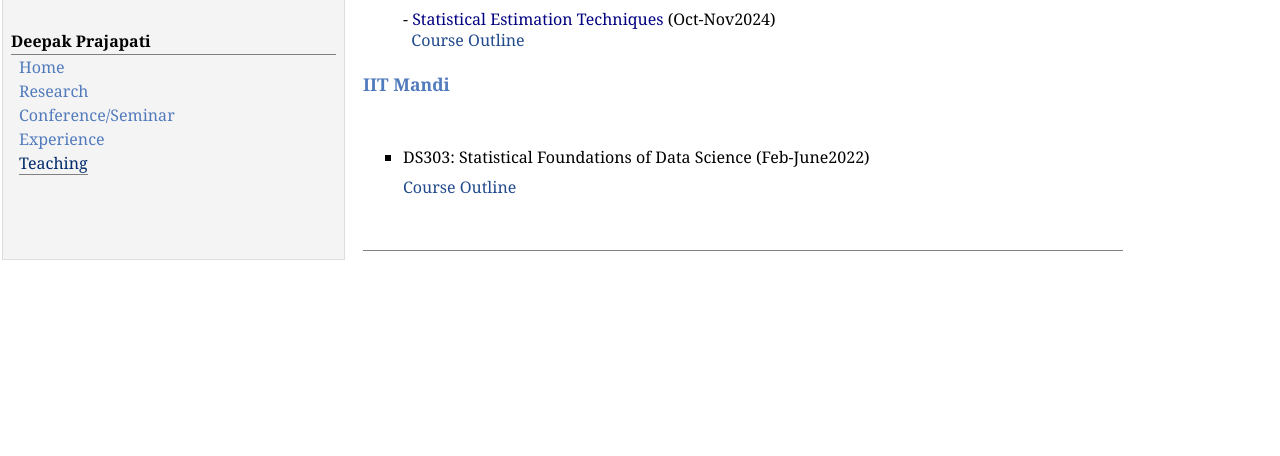
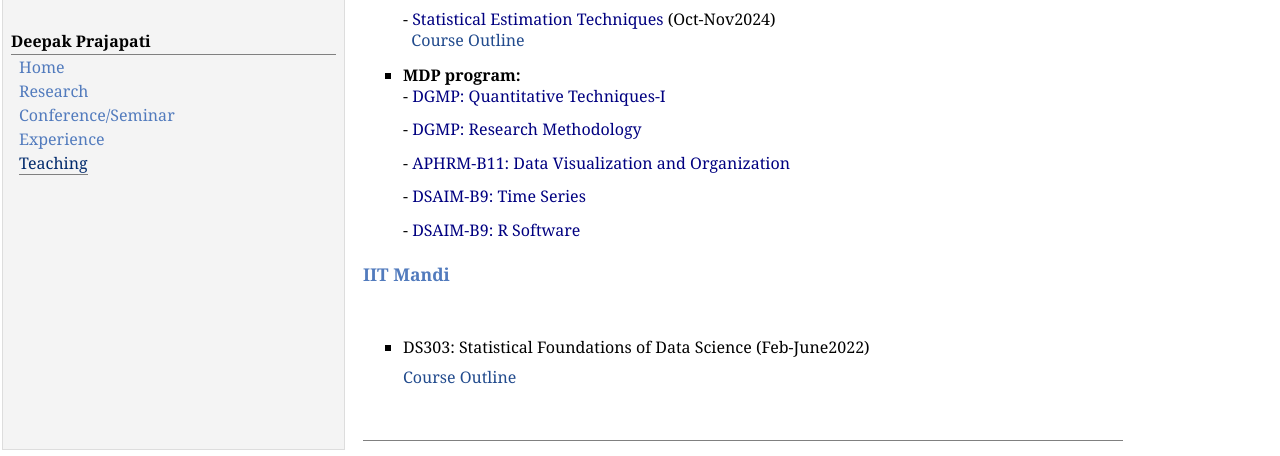
Before and after one commit to deepak-stats/dp, a plain HTML site: page Teaching.html in a window 1280 px wide. Shown: the part 344-800 px from the top of the page. Drawn offline with Linux system fonts and the light colour scheme.

Commit message:
Update Teaching.html

```diff
--- a/Teaching.html
+++ b/Teaching.html
@@ -35,6 +35,13 @@
 <p>- <font color = "navy">Statistical Estimation Techniques</font> (Oct-Nov2024)<br />
 <a href="SET.pdf" target="_blank">&nbsp;&nbsp;Course Outline</a></p>
 </li>
+<li><b>MDP program:</b>
+<p>- <font color = "navy">DGMP: Quantitative Techniques-I</font></p>
+<p>- <font color = "navy">DGMP: Research Methodology</font></p>
+<p>- <font color = "navy">APHRM-B11: Data Visualization and Organization</font></p>
+<p>- <font color = "navy">DSAIM-B9: Time Series</font></p>
+<p>- <font color = "navy">DSAIM-B9: R Software</font></p>
+</li>
 </ul>
 <h3> IIT Mandi</h3> <br /> <br />
 <ul align = "Justify">
```
